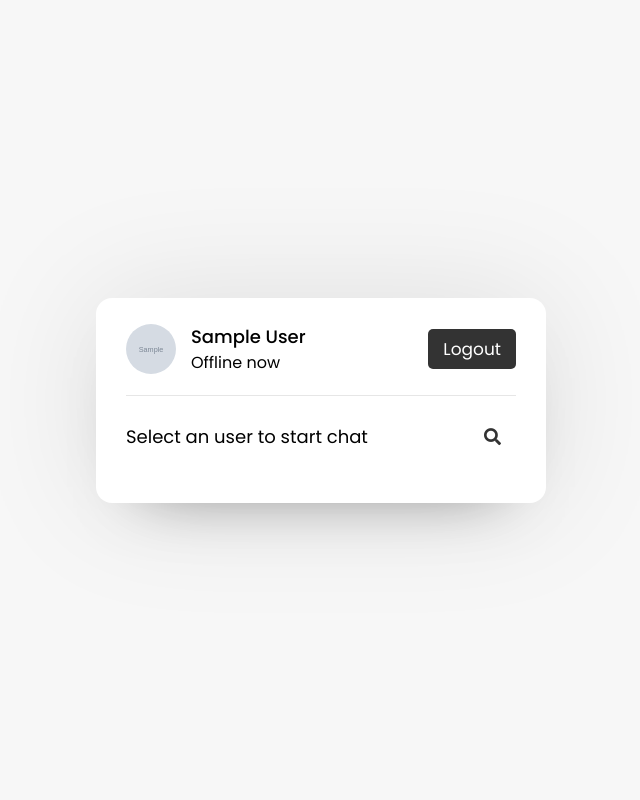
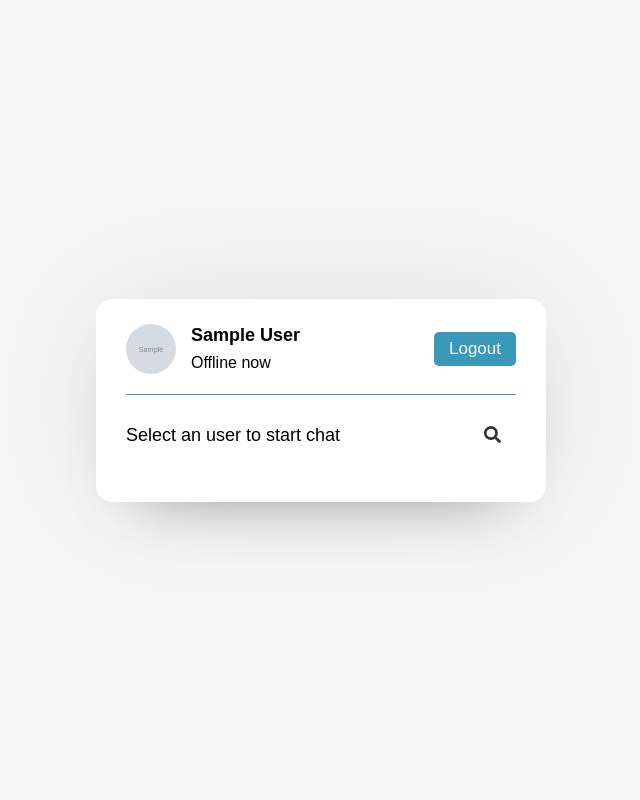
Before and after one commit to YusufsKaygusuz/RealtimeChatApp, a PHP site: page /users.php in a window 1280 px wide. Shown: the whole page, without its empty margins (319-959 px from the left). Run offline with PHP 8.4, Linux system fonts and the light colour scheme; the visitor is signed in with stand-in values (Sample User, id 1); tables that the repository leaves empty or names only in its code hold one stand-in row (values such as "Sample post"); grey boxes marked "Sample" are stand-in pictures; data that the repository does not hold is empty.

Commit message:
Update style.css

```diff
--- a/style.css
+++ b/style.css
@@ -1,4 +1,9 @@
+:root {
+    --main-color: #3A98B9;
+}
+@import url('https://fonts.googleapis.com/css2?family=Noto+Serif+Lao:wght@600&display=swap');
 @import url('https://fonts.googleapis.com/css2?family=Poppins:wght@200;300;400;500;600;700&display=swap');
+
 *{
     margin: 0;
     padding: 0;
@@ -24,6 +29,7 @@ body{
     padding: 25px 30px;
 }
 .form header{
+    color: var(--main-color);
     font-size: 25px;
     font-weight: 600;
     padding-bottom: 10px;
@@ -58,6 +64,8 @@ form .name-details .field:last-child{
     margin-bottom: 4px;
 }
 .form form .field label{
+    color: var(--main-color);
+    font-weight: 600;
     margin-bottom: 2px;
     margin-top: 0.5rem;
 }
@@ -72,6 +80,7 @@ form .name-details .field:last-child{
     border: 1px solid #ccc;
     border-radius: 5px;
 }
+
 .form form .image input{
     font-size: 17px;
 }
@@ -81,7 +90,7 @@ form .name-details .field:last-child{
     border: none;
     font-size: 17px;
     font-weight: 400;
-    background: #333;
+    background: var(--main-color);
     color: #fff;
     border-radius: 5px;
     cursor: pointer;
@@ -108,6 +117,10 @@ form .name-details .field:last-child{
 }
 .form .link a:hover{
     text-decoration: underline;
+    color: var(--main-color);
+    font-size: 18px;
+    transition: all 300ms ease-in;
+
 }
 /* KULLANICI ALANININ CSS KODLARI */
 .users{
@@ -119,7 +132,7 @@ form .name-details .field:last-child{
     align-items: center;
     padding-bottom: 20px;
     justify-content: space-between;
-    border-bottom: 1px solid #e6e6e6;
+    border-bottom: 1px solid var(--main-color);
 }
 .wrapper img{
     object-fit: cover;
@@ -138,14 +151,19 @@ form .name-details .field:last-child{
     margin-left: 15px;
 }
 :is(.users, .users-list) .details span{
+    /*font-family: 'Noto Serif Lao', serif;*/
     font-size: 18px;
-    font-weight: 500;
+    font-weight: 600;
+    text-transform: capitalize;
+}
+:is(.users, .users-list) .details p{
+    margin-top: 0.5rem;
 }
 .users header .logout{
     color: #fff;
     font-size: 17px;
     padding: 7px 15px;
-    background: #333;
+    background: var(--main-color);
     border-radius: 5px;
 }
 .users .search{
@@ -189,7 +207,8 @@ form .name-details .field:last-child{
 }
 .users .search button.active{
     color: #fff;
-    background: #333;
+    background: var(--main-color);
+
 }
 .users .search button.active i::before{
     content: "\f00d";
@@ -220,7 +239,7 @@ form .name-details .field:last-child{
 }
 .users-list a .status-dot{
     font-size: 12px;
-    color: #468669;
+    color: var(--main-color);
 }
 /* ÇEVRİMDIŞI DURUMUNU GÖSTERMEK İÇİN BU SINIF ADINI PHP'DE KULLANIYORUZ */
 .users-list a .status-dot.offline{
@@ -243,12 +262,15 @@ form .name-details .field:last-child{
 }
 .chat-area header span{
     font-size: 17px;
-    font-weight: 500;
+    font-weight: 600;
+}
+.chat-area header p{
+    margin-top: 0.4rem;
 }
 .chat-box{
     height: 500px;
     overflow-y: auto;
-    background: #f7f7f7;
+    background: #EEEEEE;
     padding: 10px 30px 20px 30px;
     box-shadow: inset 0 32px 32px -32px rgb(0 0 0 / 5%),
                 inset 0 -32px 32px -32px rgb(0 0 0 / 5%);
@@ -310,7 +332,7 @@ form .name-details .field:last-child{
     width: 55px;
     border: none;
     outline: none;
-    background: #333;
+    background: var(--main-color);
     color: #fff;
     font-size: 19px;
     cursor: pointer;
```
